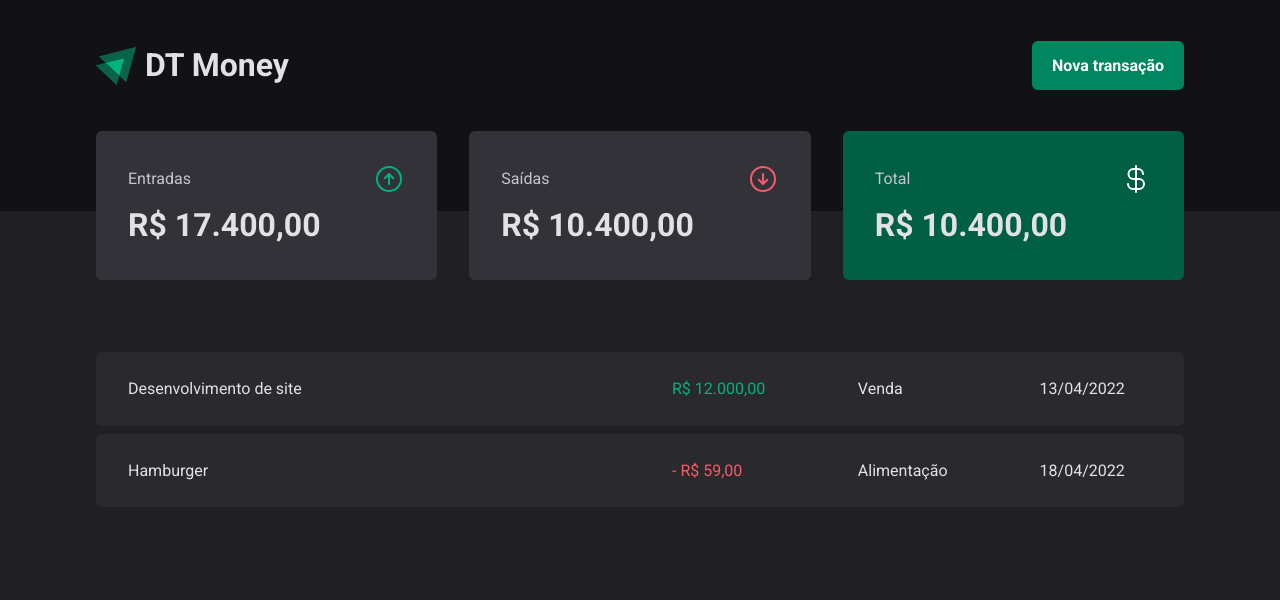
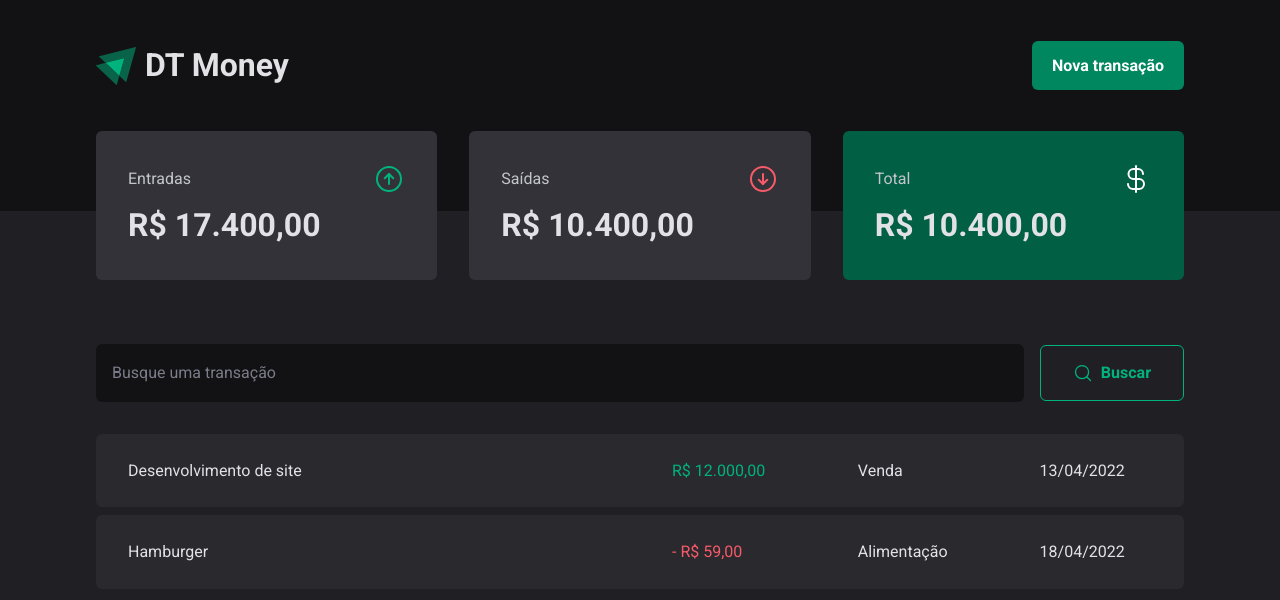
Before and after one commit to odairdev/DT_Money, a React (Vite) app: page / in a window 1280 px wide. Shown: the top 600 px of the page. Built offline with nearby package versions, Linux system fonts and the light colour scheme.

Commit message:
Seacrhform added

```diff
--- /dev/null
+++ b/src/pages/Transactions/components/SearchForm/index.tsx
@@ -0,0 +1,13 @@
+import { SearchButton, SearchFormContainer } from "./styles";
+import { MagnifyingGlass} from 'phosphor-react'
+
+export function SearchForm() {
+  return (
+    <SearchFormContainer>
+      <input type="text" placeholder="Busque uma transação"/>
+      <SearchButton>
+        <MagnifyingGlass size={20} /> Buscar
+      </SearchButton>
+    </SearchFormContainer >
+  )
+}
--- /dev/null
+++ b/src/pages/Transactions/components/SearchForm/styles.ts
@@ -0,0 +1,40 @@
+import styled from "styled-components";
+
+export const SearchFormContainer = styled.form`
+  width: 100%;
+  display: flex;
+  align-items: center;
+  gap: 1rem;
+
+  input {
+    flex: 1;
+    border-radius: 6px;
+    border: 0;
+    padding: 1rem;
+    background-color: ${(props) => props.theme["gray-900"]};
+
+    &::placeholder {
+      color: ${(props) => props.theme["gray-500"]};
+    }
+  }
+`;
+
+export const SearchButton = styled.button`
+  background-color: transparent;
+  color: ${(props) => props.theme["green-300"]};
+  padding: 0.875rem 2rem;
+  font-weight: bold;
+  border: 1px solid ${(props) => props.theme["green-300"]};
+  border-radius: 6px;
+  display: flex;
+  align-items: center;
+  cursor: pointer;
+  gap: 0.5rem;
+
+  &:hover {
+    transition: 0.2s;
+    background-color: ${(props) => props.theme["green-500"]};
+    border: 1px solid ${(props) => props.theme["green-500"]};
+    color: ${(props) => props.theme.white};
+  }
+`;
--- a/src/pages/Transactions/index.tsx
+++ b/src/pages/Transactions/index.tsx
@@ -1,7 +1,11 @@
 import { Header } from "../../components/Header";
 import { Summary } from "../../components/Summary";
-import { PriceHighlight, TransactionsContainer, TransactionsTable } from "./styles";
-
+import { SearchForm } from "./components/SearchForm";
+import {
+  PriceHighlight,
+  TransactionsContainer,
+  TransactionsTable,
+} from "./styles";
 
 export function Transactions() {
   return (
@@ -10,25 +14,28 @@
       <Summary />
 
       <TransactionsContainer>
+        <SearchForm />
         <TransactionsTable>
           <tbody>
             <tr>
-            <td width='50%'>Desenvolvimento de site</td>
-            <td><PriceHighlight variant="income">R$ 12.000,00</PriceHighlight></td>
+              <td width="50%">Desenvolvimento de site</td>
+              <td>
+                <PriceHighlight variant="income">R$ 12.000,00</PriceHighlight>
+              </td>
               <td>Venda</td>
               <td>13/04/2022</td>
             </tr>
             <tr>
-            <td width='50%'>Hamburger</td>
-            <td><PriceHighlight variant="outcome">- R$ 59,00</PriceHighlight></td>
+              <td width="50%">Hamburger</td>
+              <td>
+                <PriceHighlight variant="outcome">- R$ 59,00</PriceHighlight>
+              </td>
               <td>Alimentação</td>
               <td>18/04/2022</td>
             </tr>
           </tbody>
         </TransactionsTable>
       </TransactionsContainer>
-
     </div>
-
-  )
+  );
 }
--- a/src/styles/global.ts
+++ b/src/styles/global.ts
@@ -21,6 +21,7 @@
   body, input, textarea, button {
     font: 400 1rem 'Roboto', sans-serif;
     line-height: 1.6;
+    color: ${props => props.theme["gray-100"]};
   }
 
 `
```
Lines whose indentation alone changed are shown as unchanged.
